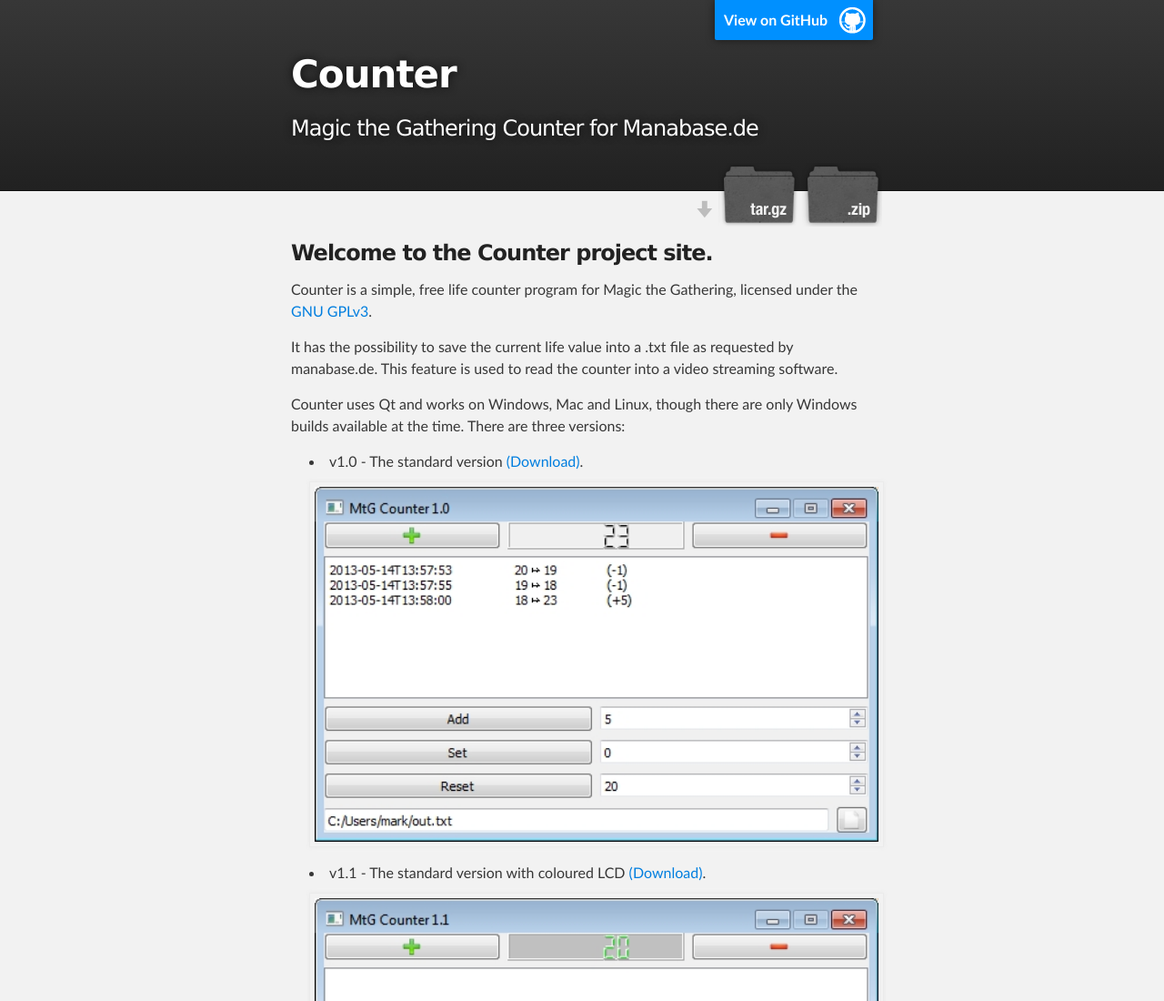
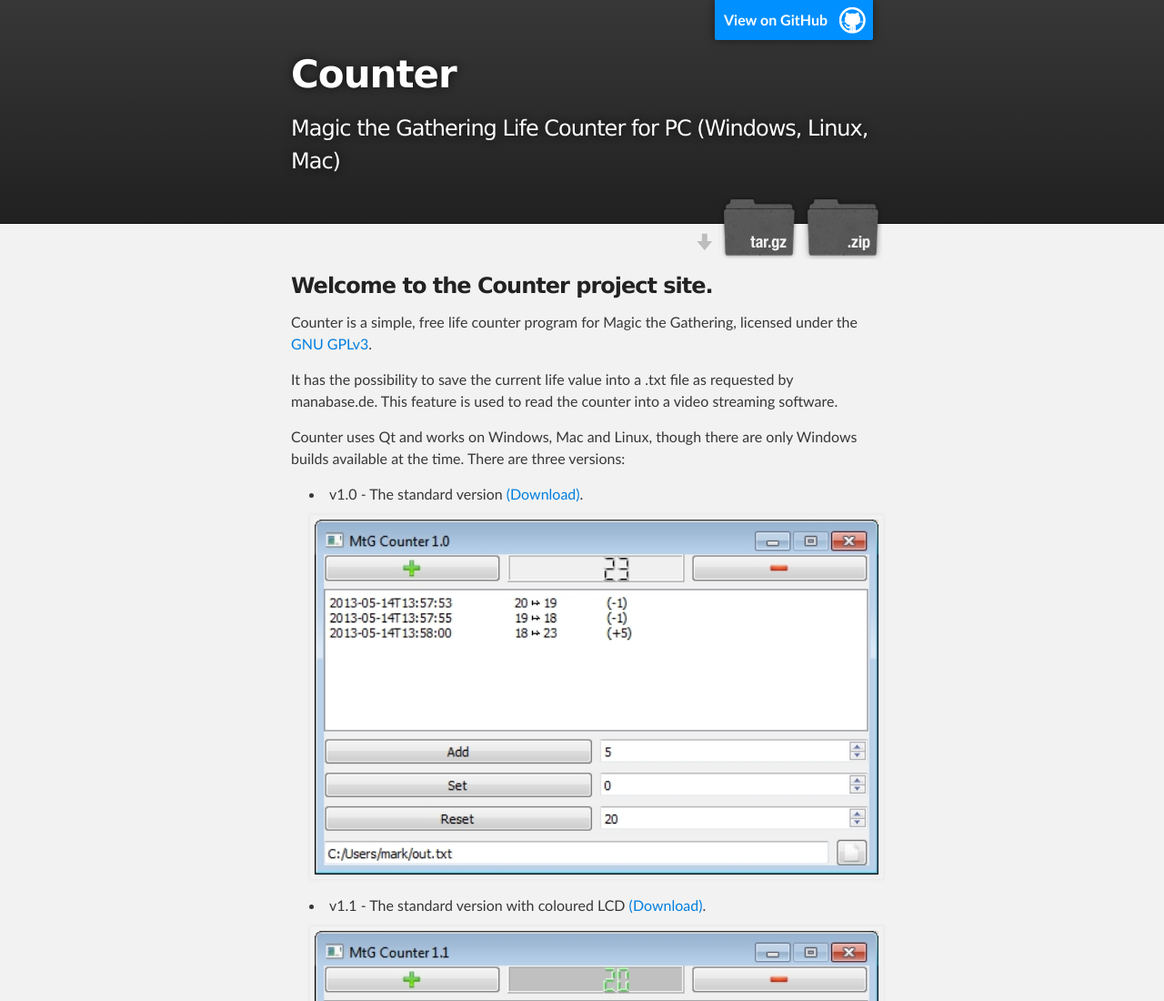
Before and after one commit to VanNostrand/Counter, a plain HTML site: page index.html in a window 1280 px wide. Shown: the top 1100 px of the page at 91% size. Drawn offline with Linux system fonts and the light colour scheme.

Commit message:
Changed project description.

```diff
--- a/index.html
+++ b/index.html
@@ -4,7 +4,7 @@
   <head>
     <meta charset='utf-8' />
     <meta http-equiv="X-UA-Compatible" content="chrome=1" />
-    <meta name="description" content="Counter : Magic the Gathering Counter for Manabase.de" />
+    <meta name="description" content="Counter : Magic the Gathering Life Counter for PC (Windows, Linux, Mac)" />
 
     <link rel="stylesheet" type="text/css" media="screen" href="stylesheets/stylesheet.css">
 
@@ -19,7 +19,7 @@
           <a id="forkme_banner" href="https://github.com/VanNostrand/Counter">View on GitHub</a>
 
           <h1 id="project_title">Counter</h1>
-          <h2 id="project_tagline">Magic the Gathering Counter for Manabase.de</h2>
+          <h2 id="project_tagline">Magic the Gathering Life Counter for PC (Windows, Linux, Mac)</h2>
 
             <section id="downloads">
               <a class="zip_download_link" href="https://github.com/VanNostrand/Counter/zipball/master">Download this project as a .zip file</a>
```
